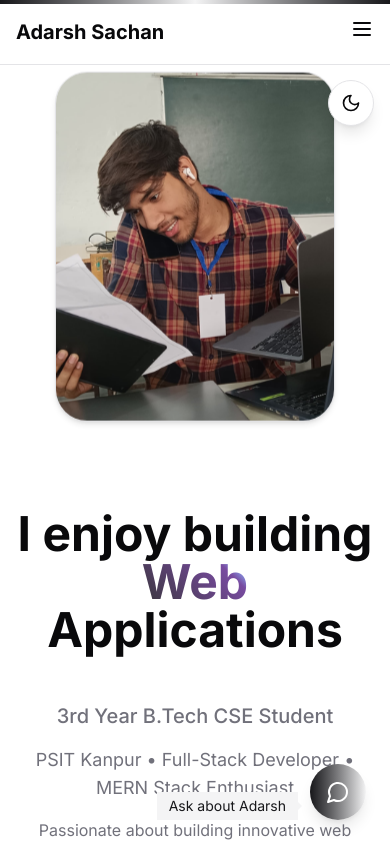
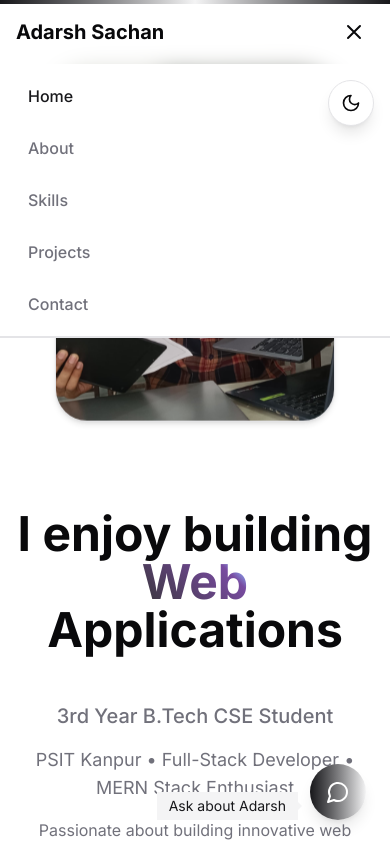
Before and after one commit to theadarsh1m/portfolio, a Next.js app: page / in a window 390 px wide. Both pictures are taken after a click on the button 362 px from the left and 29 px from the top of the page. Shown: the top 844 px of the page. Built offline with nearby package versions, Linux system fonts and the light colour scheme.

Commit message:
fix hamburger menu

```diff
--- a/app/components/navbar.tsx
+++ b/app/components/navbar.tsx
@@ -1,12 +1,15 @@
 "use client"
 
-import { motion } from "framer-motion"
+import { useState } from "react"
+import { motion, AnimatePresence } from "framer-motion"
 
 interface NavbarProps {
   activeSection: string
 }
 
 export default function Navbar({ activeSection }: NavbarProps) {
+  const [isMenuOpen, setIsMenuOpen] = useState(false)
+
   const navItems = [
     { id: "home", label: "Home" },
     { id: "about", label: "About" },
@@ -18,7 +21,12 @@ export default function Navbar({ activeSection }: NavbarProps) {
   const scrollToSection = (sectionId: string) => {
     const element = document.getElementById(sectionId)
     if (element) {
-      element.scrollIntoView({ behavior: "smooth" })
+      // Close menu first if it's open on mobile
+      setIsMenuOpen(false)
+      // Small delay to allow menu closing animation to start before scrolling
+      setTimeout(() => {
+        element.scrollIntoView({ behavior: "smooth" })
+      }, 100)
     }
   }
 
@@ -34,6 +42,7 @@ export default function Navbar({ activeSection }: NavbarProps) {
             Adarsh Sachan
           </motion.div>
 
+          {/* Desktop Menu */}
           <div className="hidden md:flex space-x-8">
             {navItems.map((item) => (
               <button
@@ -58,14 +67,52 @@ export default function Navbar({ activeSection }: NavbarProps) {
 
           {/* Mobile menu button */}
           <div className="md:hidden">
-            <button className="text-foreground">
-              <svg className="w-6 h-6" fill="none" stroke="currentColor" viewBox="0 0 24 24">
-                <path strokeLinecap="round" strokeLinejoin="round" strokeWidth={2} d="M4 6h16M4 12h16M4 18h16" />
-              </svg>
+            <button
+              className="text-foreground p-2"
+              onClick={() => setIsMenuOpen(!isMenuOpen)}
+              aria-label="Toggle menu"
+            >
+              {isMenuOpen ? (
+                <svg className="w-6 h-6" fill="none" stroke="currentColor" viewBox="0 0 24 24">
+                  <path strokeLinecap="round" strokeLinejoin="round" strokeWidth={2} d="M6 18L18 6M6 6l12 12" />
+                </svg>
+              ) : (
+                <svg className="w-6 h-6" fill="none" stroke="currentColor" viewBox="0 0 24 24">
+                  <path strokeLinecap="round" strokeLinejoin="round" strokeWidth={2} d="M4 6h16M4 12h16M4 18h16" />
+                </svg>
+              )}
             </button>
           </div>
         </div>
       </div>
+
+      {/* Mobile Menu Dropdown */}
+      <AnimatePresence>
+        {isMenuOpen && (
+          <motion.div
+            initial={{ opacity: 0, height: 0 }}
+            animate={{ opacity: 1, height: "auto" }}
+            exit={{ opacity: 0, height: 0 }}
+            className="md:hidden bg-background border-b border-border overflow-hidden"
+          >
+            <div className="px-4 py-2 space-y-1">
+              {navItems.map((item) => (
+                <button
+                  key={item.id}
+                  onClick={() => scrollToSection(item.id)}
+                  className={`block w-full text-left px-3 py-3 text-base font-medium transition-colors duration-200 rounded-md ${
+                    activeSection === item.id
+                      ? "bg-primary/10 text-primary"
+                      : "text-muted-foreground hover:bg-muted hover:text-foreground"
+                  }`}
+                >
+                  {item.label}
+                </button>
+              ))}
+            </div>
+          </motion.div>
+        )}
+      </AnimatePresence>
     </motion.nav>
   )
 }
```
